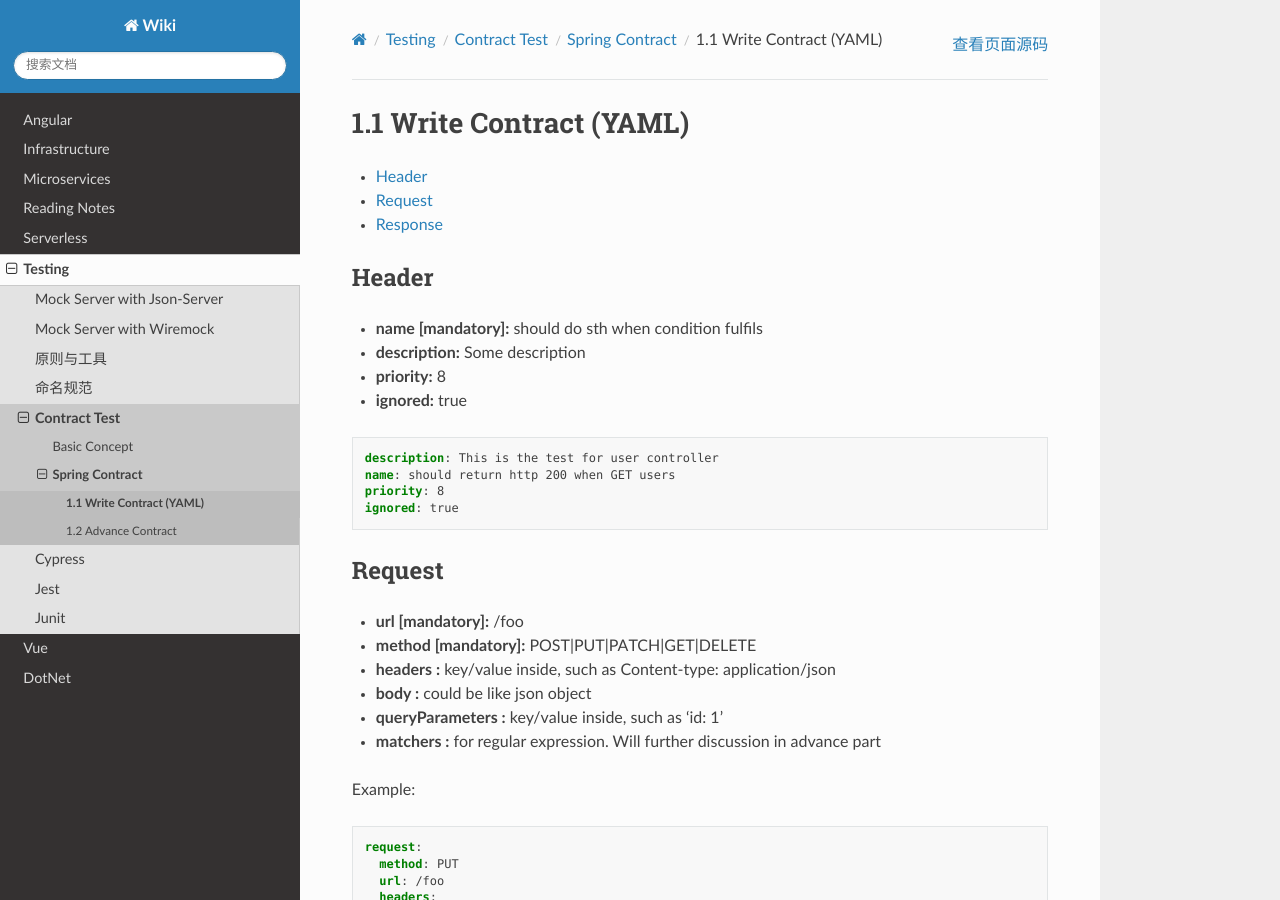
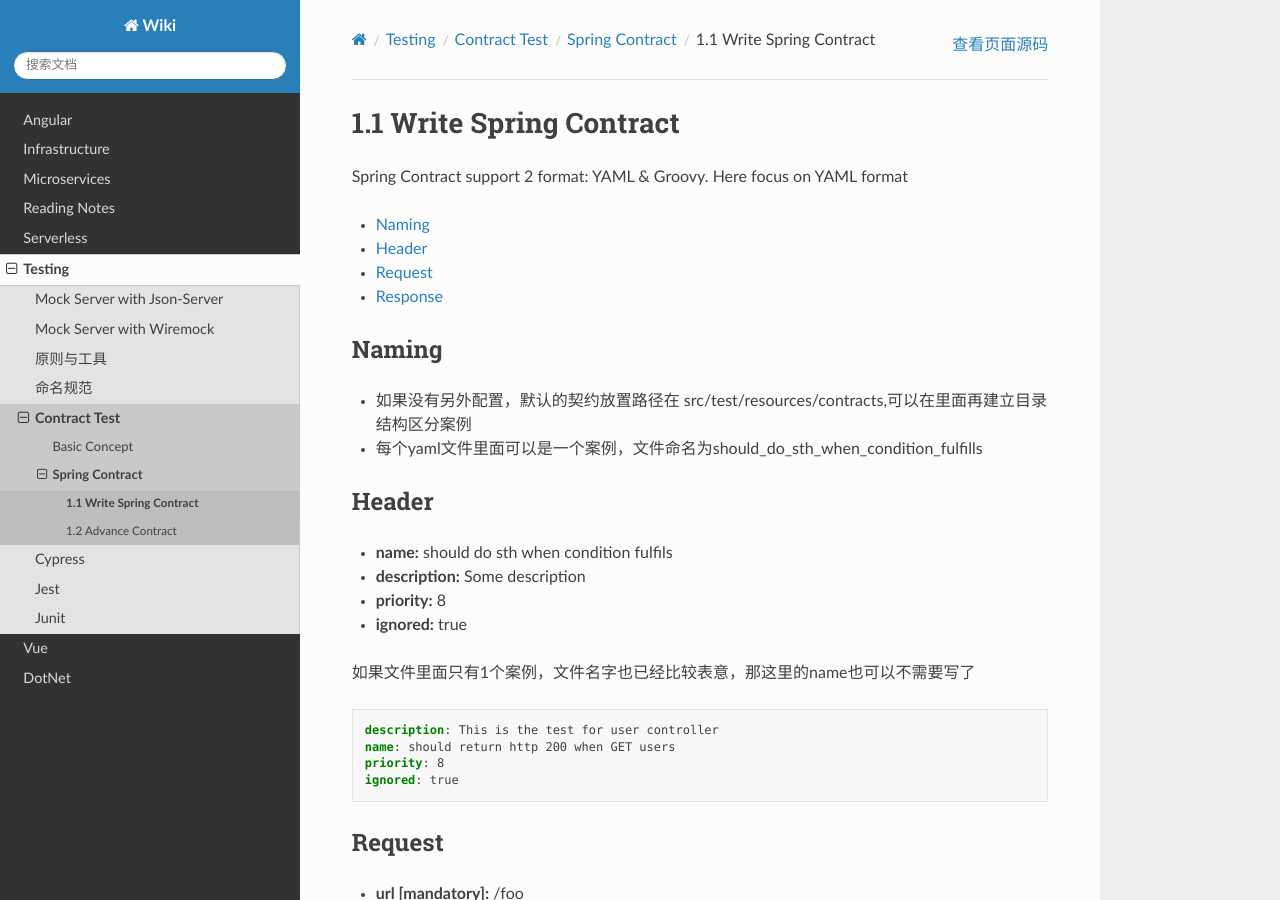
Before and after one commit to abigail830/Sphinx_wiki, a Sphinx documentation site: the page built from source/Testing/ContractTest/SpringContract/11_write_contract.rst, in a window 1280 px wide and 900 px high. Built offline with Sphinx 7.4.7 and the Read the Docs theme 2.0.0, drawn with Linux system fonts in a browser that asks for light colours.

Commit message:
Update 11_write_contract.rst

```diff
--- a/source/Testing/ContractTest/SpringContract/11_write_contract.rst
+++ b/source/Testing/ContractTest/SpringContract/11_write_contract.rst
@@ -1,18 +1,30 @@
-1.1 Write Contract (YAML)
-==============================
+1.1 Write Spring Contract
+============================
 
+Spring Contract support 2 format: YAML & Groovy. Here focus on YAML format
+
+
+* `Naming`_
 * `Header`_
 * `Request`_
 * `Response`_
+
+Naming
+----------
+
+* 如果没有另外配置，默认的契约放置路径在 src/test/resources/contracts,可以在里面再建立目录结构区分案例
+* 每个yaml文件里面可以是一个案例，文件命名为should_do_sth_when_condition_fulfills
 
 
 Header
 ----------
 
-* **name [mandatory]:** should do sth when condition fulfils
+* **name:** should do sth when condition fulfils
 * **description:** Some description
 * **priority:** 8
 * **ignored:** true
+
+如果文件里面只有1个案例，文件名字也已经比较表意，那这里的name也可以不需要写了
 
 .. code-block:: yaml
 
```
